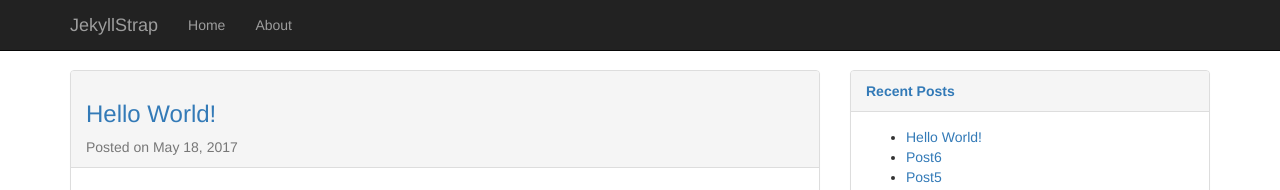
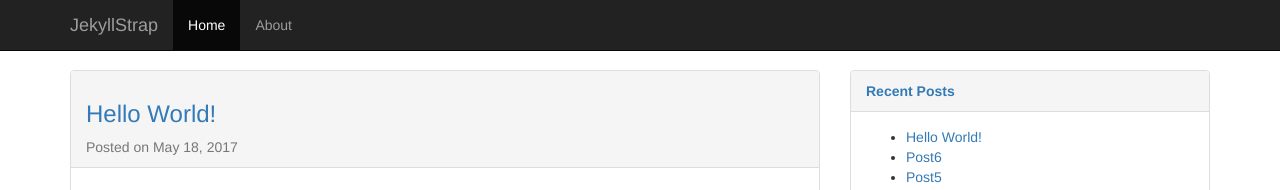
Before and after one commit to TheEssem/jekyllstrap-theme, a Jekyll site: the page built from index.html, in a window 1280 px wide. Shown: the top 190 px of the page. Built offline with Jekyll 4.4.1, drawn with Linux system fonts in a browser that asks for light colours; nearby versions of some CDN libraries.

Commit message:
Update default.html

```diff
--- a/_layouts/default.html
+++ b/_layouts/default.html
@@ -30,7 +30,7 @@
     <!-- Collect the nav links, forms, and other content for toggling -->
     <div class="collapse navbar-collapse" id="bs-example-navbar-collapse-1">
       <ul class="nav navbar-nav">
-{% if page.id == 'index' %}
+{% if page.url == "/" %}
 	<li class="active"><a href="{{ site.url }}">Home <span class="sr-only">(current)</span></a></li>
 {% else %}
         <li><a href="{{ site.url }}">Home</a></li>
```
